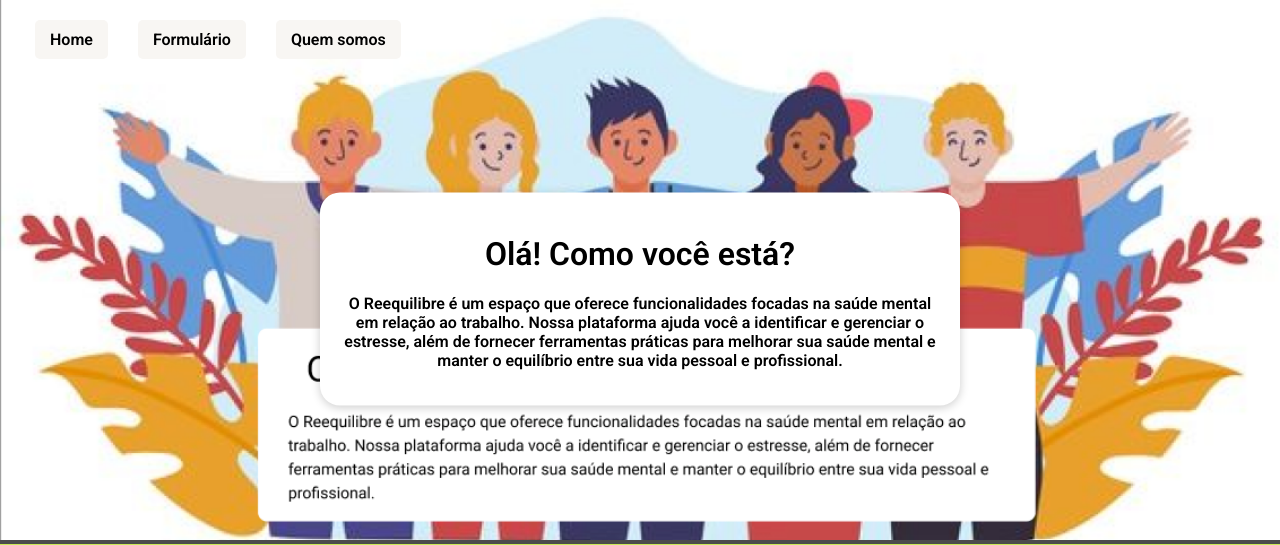
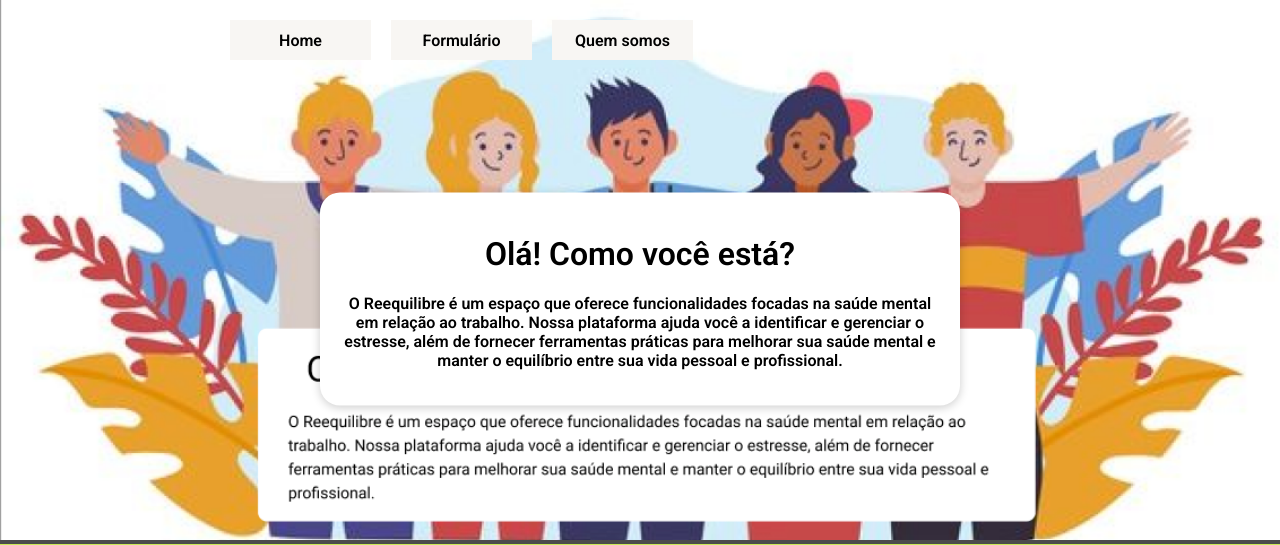
Before and after one commit to Jessicac30/Sintonize, a Django app: page / in a window 1280 px wide. Shown: the top 545 px of the page. Run offline with Django 4.2, Linux system fonts and the light colour scheme; data that the repository does not hold is empty.

Commit message:
update css e html

```diff
--- a/pages/static/css/styles.css
+++ b/pages/static/css/styles.css
@@ -33,7 +33,7 @@ header {
 .menu {
     position: absolute;
     top: 20px; /* Altura do menu */
-    left: 20px; /* Esquerda do menu */
+    left: 220px; /* Aumenta a margem esquerda */
     z-index: 2; /* Aparece sobre a imagem */
     display: flex; /* Utiliza flexbox para disposição */
 }
@@ -46,17 +46,19 @@ header {
 }
 
 .menu li {
-    margin: 0 15px; /* Adiciona espaço lateral entre os itens */
+    margin: 0 10px; /* Espaço lateral entre os itens */
 }
 
 .menu a {
-    display: block; /* Faz o link preencher o espaço do li */
+    display: flex; /* Utilize flex para centralizar o conteúdo */
+    justify-content: center; /* Centraliza o texto horizontalmente */
+    align-items: center; /* Centraliza o texto verticalmente */
+    width: 141px; /* Largura fixa */
+    height: 40px; /* Altura fixa */
     text-decoration: none;
     color: #000000; /* Cor do texto do menu */
     font-weight: bold;
-    padding: 10px 15px; /* Adiciona padding ao redor do texto */
     background: #F8F6F3; /* Cor de fundo dos itens do menu */
-    border-radius: 5px; /* Cantos arredondados */
     transition: background 0.3s; /* Efeito de transição */
     text-align: center; /* Centraliza o texto dentro do botão */
 }
```
